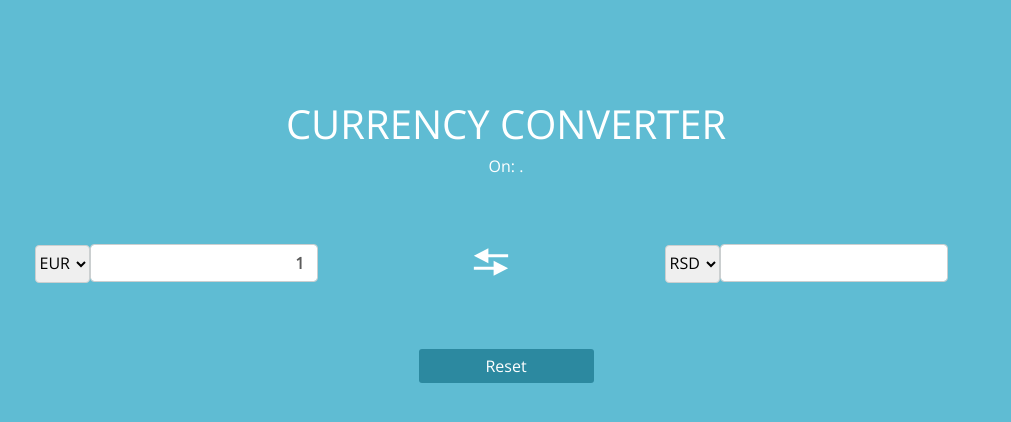
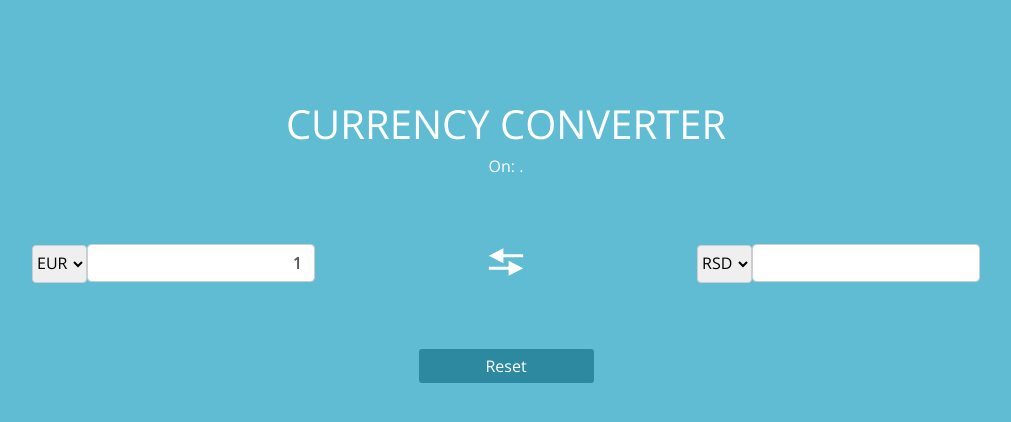
Before and after one commit to jelenamanot/FE-assignment, a React app: page / in a window 1280 px wide. Shown: the whole page, without its empty margins (134-1145 px from the left). Built offline with nearby package versions, Linux system fonts and the light colour scheme; no server answers.

Commit message:
CSS changes

```diff
--- a/src/components/App.css
+++ b/src/components/App.css
@@ -1,5 +1,6 @@
 .App {
   margin-top: 8%;
+  margin-bottom: 8%;
   text-align: center;
 }
 h1 {
--- a/src/components/CurrencyInputs.css
+++ b/src/components/CurrencyInputs.css
@@ -31,7 +31,6 @@ img {
   cursor: pointer;
 }
 
-
 /* Warning */
 .hide {
   display: none;
--- a/src/components/CurrencyInputs.js
+++ b/src/components/CurrencyInputs.js
@@ -89,11 +89,11 @@ class CurrencyInputs extends Component {
   }
 }
 
-updateRightSelect(e) {
-  this.setState({
-    searchTypeRight: e.target.value,
-  });
-}
+  updateRightSelect(e) {
+    this.setState({
+      searchTypeRight: e.target.value,
+    });
+  }
 
   resetButton(){
     this.setState({
@@ -128,7 +128,7 @@ updateRightSelect(e) {
   render() {
     return(
       <div>
-        <section className="row col-md-12">
+        <section className="row">
 
           <div className="col-md-5 all-currency-inputs">
             <div className="form-group align">
```
